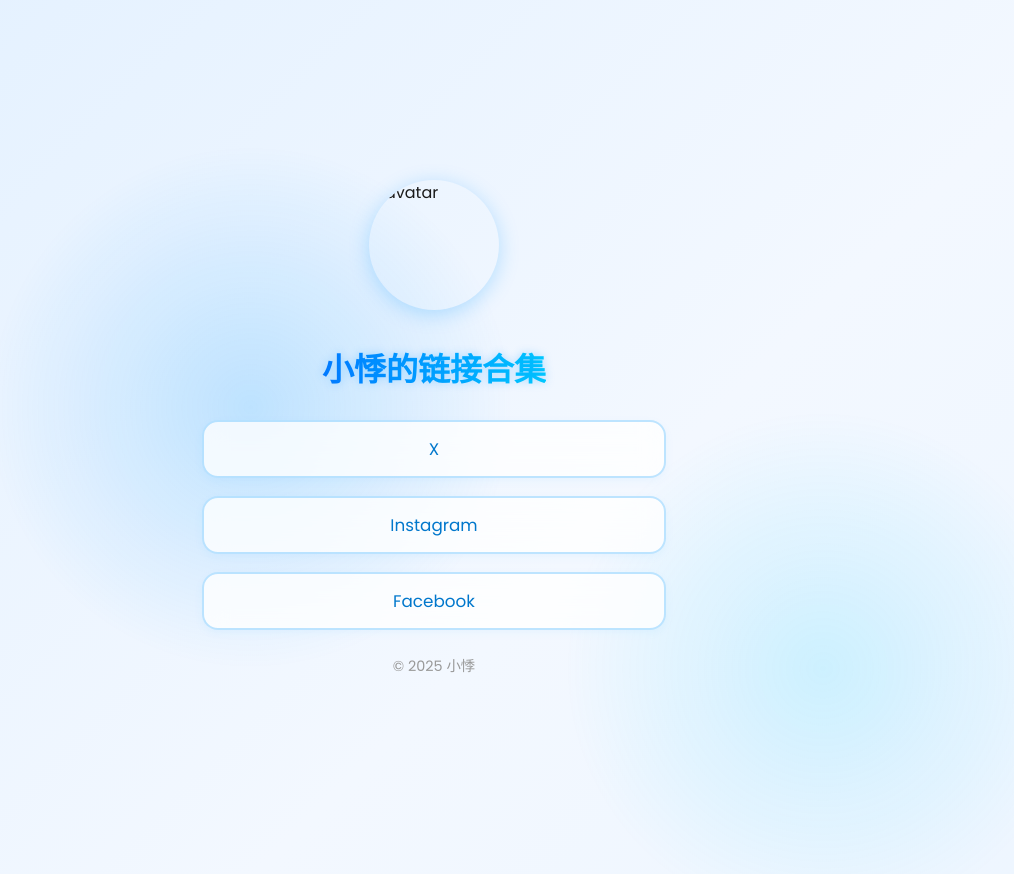
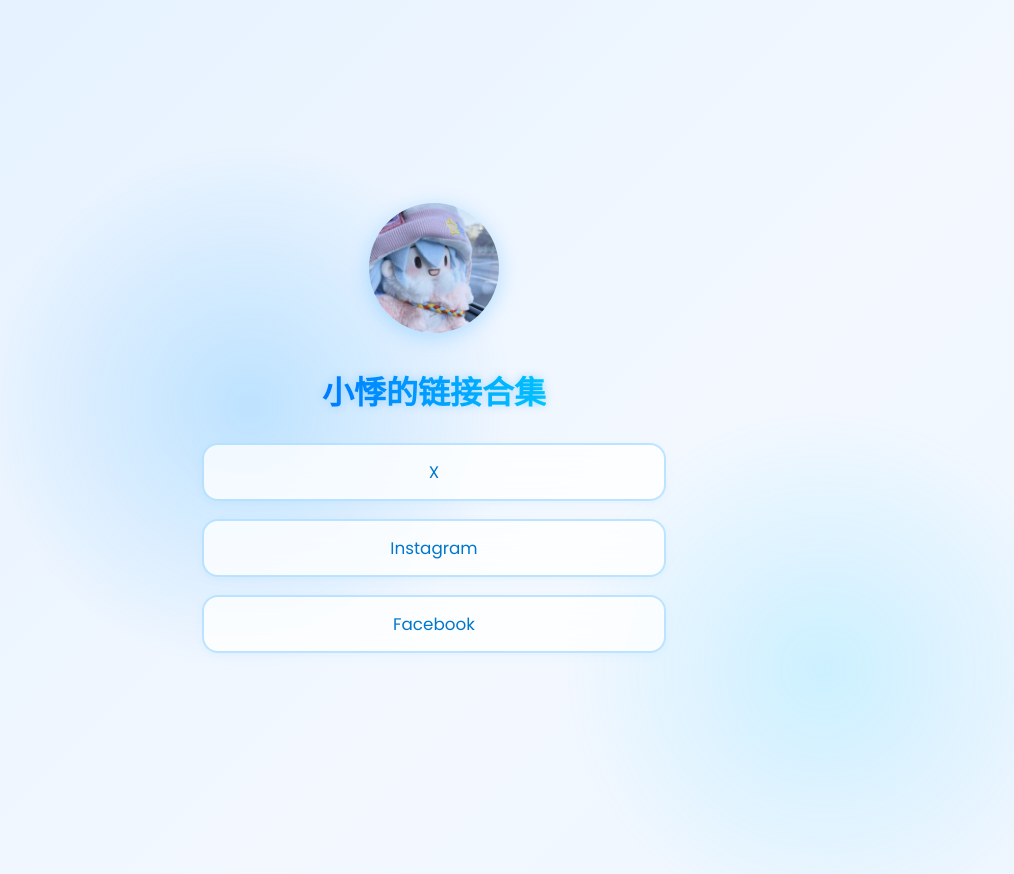
Before and after one commit to BricRoot/20071028.xyz, a plain HTML site: page index.html in a window 1280 px wide. Shown: the whole page, without its empty margins (206-1220 px from the left). Drawn offline with Linux system fonts and the light colour scheme.

Commit message:
Update index.html

```diff
--- a/index.html
+++ b/index.html
@@ -4,7 +4,7 @@
   <meta charset="UTF-8" />
   <meta name="viewport" content="width=device-width, initial-scale=1.0" />
   <title>小悸的链接合集</title>
-  <link rel="icon" type="image/png" href="https://20071028.xyz/favicon.png" />
+  <link rel="icon" type="image/png" href="/favicon.png" />
 
   <style>
     @import url('https://fonts.googleapis.com/css2?family=Poppins:wght@400;600&display=swap');
@@ -166,15 +166,13 @@
   <div class="flow-bg"></div>
 
   <div class="container">
-    <img src="https://20071028.xyz/favicon.png" alt="avatar" class="avatar" draggable="false">
+    <img src="/favicon.png" alt="avatar" class="avatar" draggable="false">
     <h1>小悸的链接合集</h1>
 
     <a href="https://x.com/ji20071028" class="link-card" target="_blank">X</a>
     <a href="https://www.instagram.com/ji071028/" class="link-card" target="_blank">Instagram</a>
     <a href="https://www.facebook.com/profile.php?id=61576550860283" class="link-card" target="_blank">Facebook</a>
   </div>
-
-  <footer>© 2025 小悸</footer>
 
   <script>
     // 禁止右键
```
